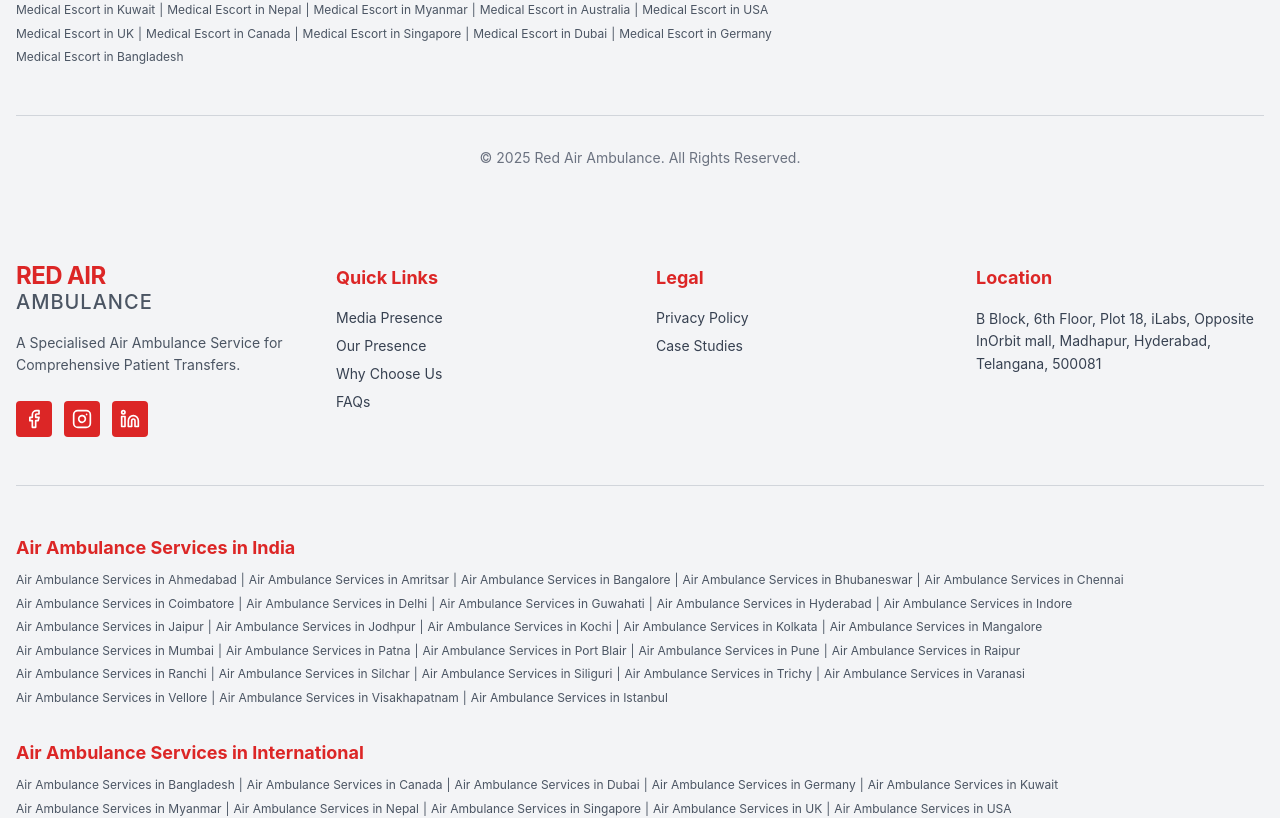
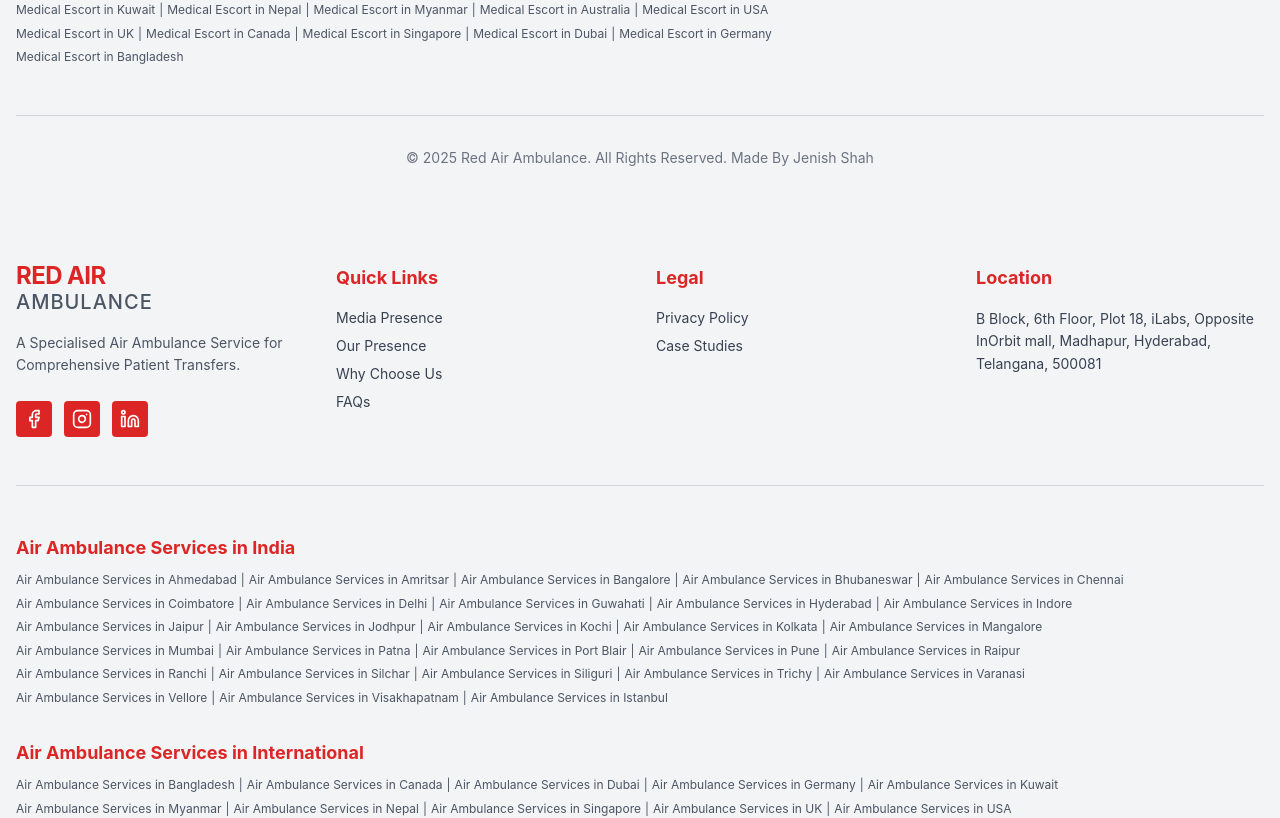
Before and after one commit to zenithshah07-creator/Red-air-Ambulance-copy, a React (Vite) app: page /Footer in a window 1280 px wide. Shown: the part 811-1629 px from the top of the page. Built offline with nearby package versions, Linux system fonts and the light colour scheme.

Commit message:
latest changes

```diff
--- a/src/components/layout/Footer.jsx
+++ b/src/components/layout/Footer.jsx
@@ -49,7 +49,7 @@
 
   return (
     <footer className="bg-gray-100 pt-16 pb-8 font-sans">
-      <div className="container mx-auto px-4">
+      <div className="container mx-auto px-4 h-4xl">
         {/* Top Section */}
         <div className="grid grid-cols-1 md:grid-cols-4 gap-8 mb-12 border-b border-gray-300 pb-12">
           {/* Brand Column */}
@@ -136,9 +136,10 @@
 
         <div className="border-t border-gray-300 mt-12 pt-8 text-center">
           <p className="text-gray-500 text-sm">
-            © {currentYear} Red Air Ambulance. All Rights Reserved.
+            © {currentYear} Red Air Ambulance. All Rights Reserved. Made By Jenish Shah
           </p>
         </div>
+
       </div>
     </footer>
   );
```
